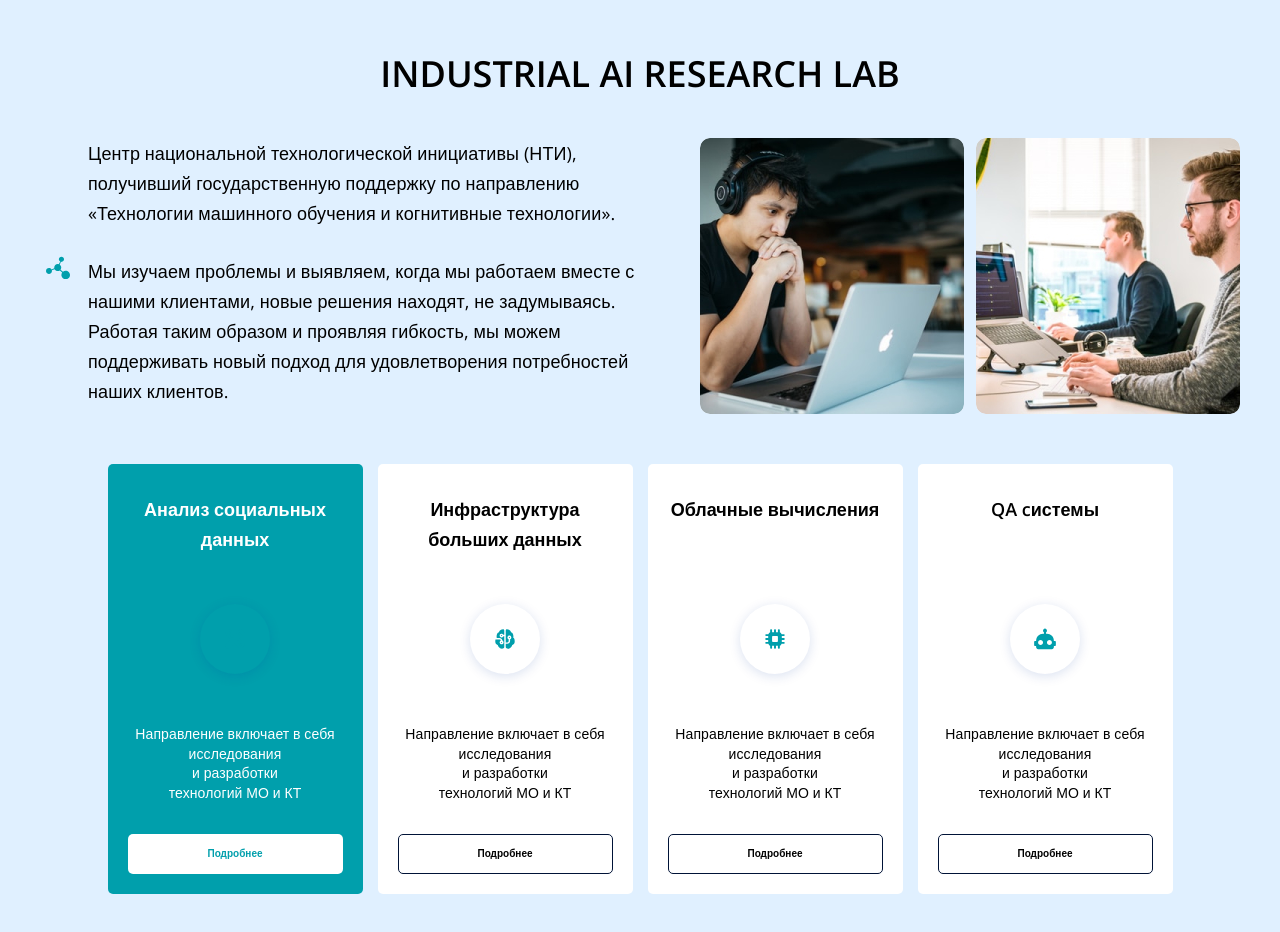
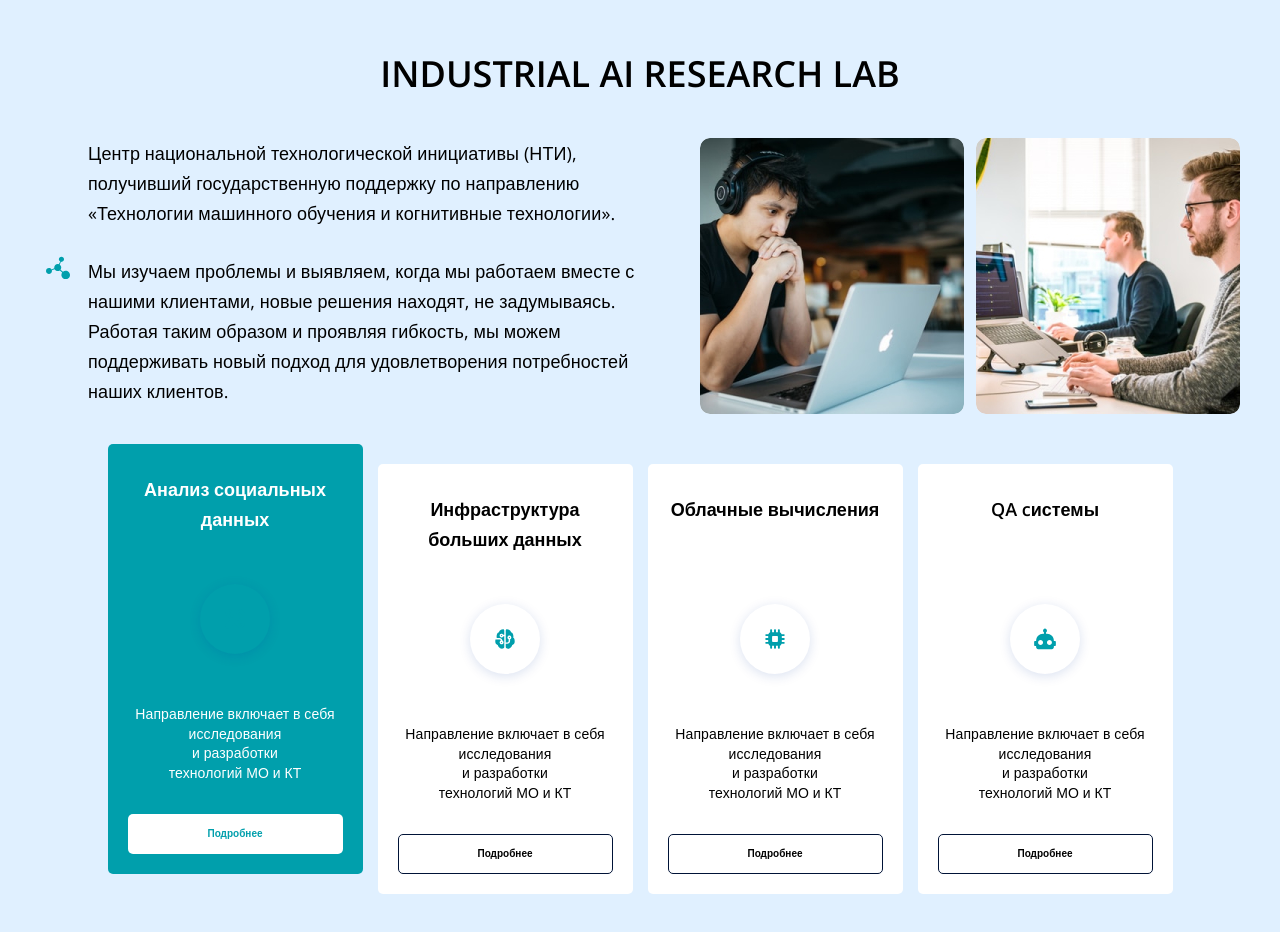
Before and after one commit to marja555/research, a React (Create React App) app: page / in a window 1280 px wide. In both pictures the pointer is over the element 235 px from the left and 679 px from the top of the page. Built offline with nearby package versions, Linux system fonts and the light colour scheme.

Commit message:
Сделать наведение на карточку

```diff
--- a/src/blocks/card-block-lab/card-block-lab.css
+++ b/src/blocks/card-block-lab/card-block-lab.css
@@ -20,6 +20,10 @@
     width: 150px;
     height: 242px;
   }
+
+  .card-block-lab:hover {
+    margin-top: -20px;
+  }
 }
 
 @media screen and (min-width: 1200px) {
--- a/src/blocks/cards-block-lab/cards-block-lab.css
+++ b/src/blocks/cards-block-lab/cards-block-lab.css
@@ -6,7 +6,6 @@
   padding-bottom: 40px;
   gap: 8px;
   width: max-content;
-  position: relative;
 }
 
 @media screen and (min-width: 500px) {
```
